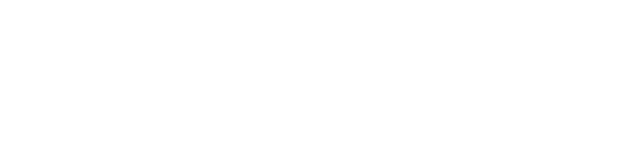
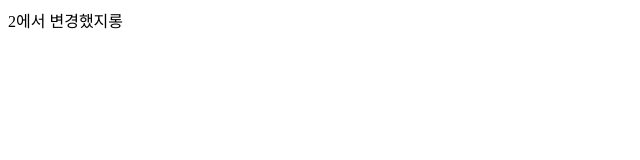
Before and after one commit to windsdeath/gitgit, a plain HTML site: page index.html in a window 1280 px wide. Shown: the whole page, without its empty margins (0-640 px from the left). Drawn offline with Linux system fonts and the light colour scheme.

Commit message:
123에서변경

```diff
--- a/index.html
+++ b/index.html
@@ -7,6 +7,6 @@
     <title>연습중이지롱</title>
 </head>
 <body>
-
+    2에서 변경했지롱
 </body>
 </html>
```
